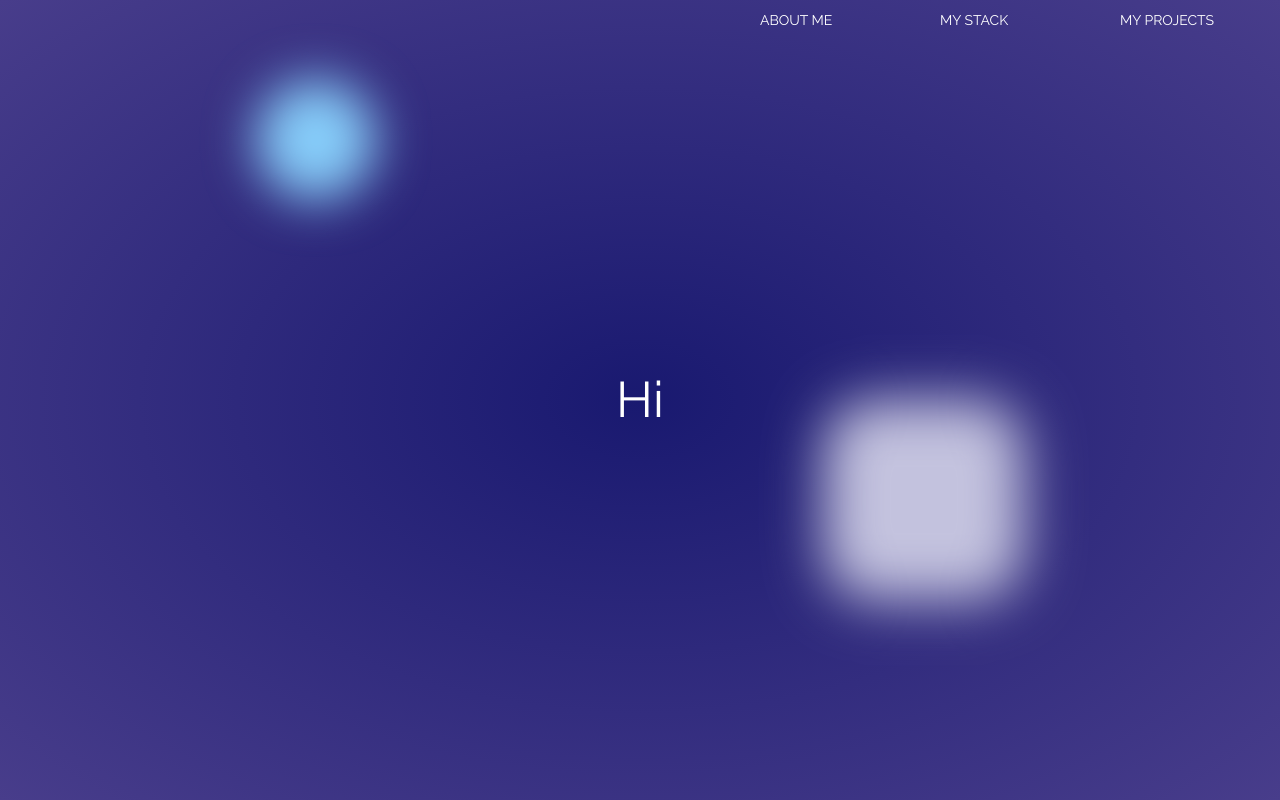
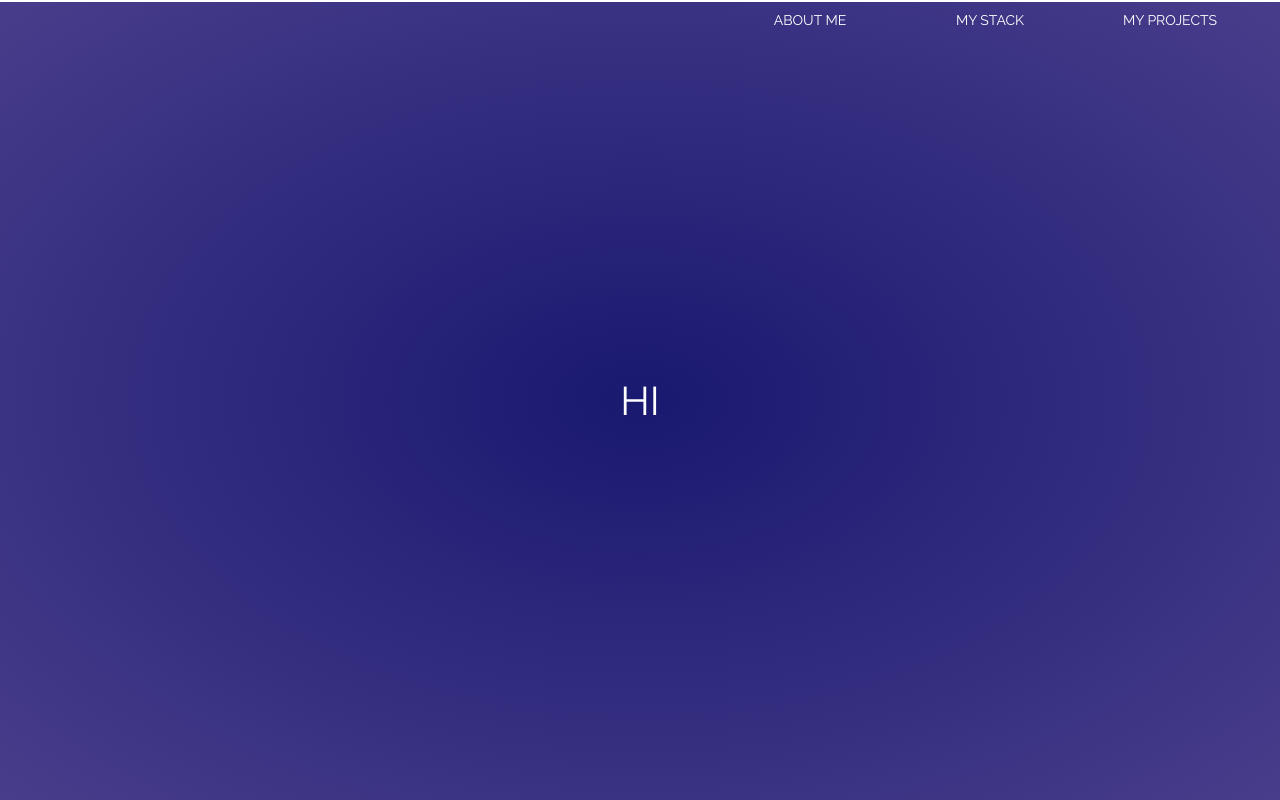
Before and after one commit to ya-jud/portfolio, a Vue app: page /#/ in a window 1280 px wide. Built offline with nearby package versions, Linux system fonts and the light colour scheme.

Commit message:
added scroll for anchors

```diff
--- a/src/App.vue
+++ b/src/App.vue
@@ -21,34 +21,34 @@
     width: 100%
     height: 100%
     background: radial-gradient(#191970, #483d8b)
-  .my_background:before
-    content: ""
-    position: absolute
-    width: 120px
-    height: 120px
-    left: 20%
-    top: 10%
-    animation: 5s rotate infinite linear
-  .my_background:after
-    content: ""
-    position: absolute
-    width: 200px
-    height: 200px
-    top: 50%
-    right: 20%
-    animation: 4s rotate infinite linear
-  @keyframes rotate
-    0%
-      background: #87cefa
-      filter: blur(25px)
-      border-radius: 50%
-    50%
-      background: #ffb6c1
-      filter: blur(30px)
-      border-radius: 0%
-    100%
-      background: #87cefa
-      filter: blur(25px)
-      border-radius: 50%
-      transform: rotate(360deg)
+  // .my_background:before
+  //   content: ""
+  //   position: absolute
+  //   width: 120px
+  //   height: 120px
+  //   left: 20%
+  //   top: 10%
+  //   animation: 5s rotate infinite linear
+  // .my_background:after
+  //   content: ""
+  //   position: absolute
+  //   width: 200px
+  //   height: 200px
+  //   top: 50%
+  //   right: 20%
+  //   animation: 4s rotate infinite linear
+  // @keyframes rotate
+  //   0%
+  //     background: #87cefa
+  //     filter: blur(25px)
+  //     border-radius: 50%
+  //   50%
+  //     background: #ffb6c1
+  //     filter: blur(30px)
+  //     border-radius: 0%
+  //   100%
+  //     background: #87cefa
+  //     filter: blur(25px)
+  //     border-radius: 50%
+  //     transform: rotate(360deg)
 </style>
--- a/src/components/Navbar.vue
+++ b/src/components/Navbar.vue
@@ -14,13 +14,26 @@
 
 <script setup lang="ts">
 
+  import { onMounted, onUnmounted } from 'vue';
+
   const props = defineProps({
     anchors: null
   });
 
   const scroll_to = anchor => {
-    props.anchors[anchor].value.scrollIntoView()
+    props.anchors[anchor].value.scrollIntoView({
+      behavior: 'smooth',
+      block: 'start'
+    })
   };
+
+  onMounted(() => {
+    window.addEventListener('wheel', scroll_to);
+  });
+
+  onUnmounted(() => {
+    window.removeEventListener('wheel', scroll_to);
+  });
 
 </script>
 
@@ -41,6 +54,7 @@
       margin: 0 20px
       display: flex
       align-items: center
+      justify-content: center
       span
         transition-duration: .1s
     div:hover
--- a/src/views/Home/Greetings.vue
+++ b/src/views/Home/Greeting.vue
@@ -1,5 +1,5 @@
 <template>
-  <div class="greetings">Hi</div>
+  <div class="greeting">Hi</div>
 </template>
 
 <script setup lang="ts">
@@ -10,7 +10,7 @@
     display: flex
     justify-content: center
     align-items: center
-  .greetings
+  .greeting
     @extend %align-center
     height: 100%
     font-size: 50px
--- a/src/views/Home/Home.vue
+++ b/src/views/Home/Home.vue
@@ -1,10 +1,10 @@
 <template>
   <Navbar :anchors="anchors"/>
-  <div class="container">
-    <Greetings />
-    <div ref="about_me">About me</div>
-    <div ref="stack">my stack</div>
-    <div ref="projects">my projects</div>
+  <div class="container" ref="container">
+    <Greeting />
+    <div ref="about_me" style="height: 100vh;">about me</div>
+    <div ref="stack" style="height: 100vh;">my stack</div>
+    <div ref="projects" style="height: 100vh;">project</div>
   </div>
 </template>
 
@@ -12,7 +12,7 @@
 
   import { ref } from 'vue'; // ref для элемента
   import Navbar from '../../components/Navbar.vue';
-  import Greetings from './Greetings.vue';
+  import Greeting from './Greeting.vue';
 
   const about_me = ref(null); // инициализация ref элемента
   const stack = ref(null);
@@ -32,4 +32,12 @@
     height: 100vh
     overflow: auto
     z-index: 1
+    // scroll-snap-type: y mandatory
+    div
+      @extend %align-center
+      // scroll-snap-align: start
+      color: white
+      font-size: 40px
+      text-transform: uppercase
+      border-top: 2px solid #fff
 </style>
```
